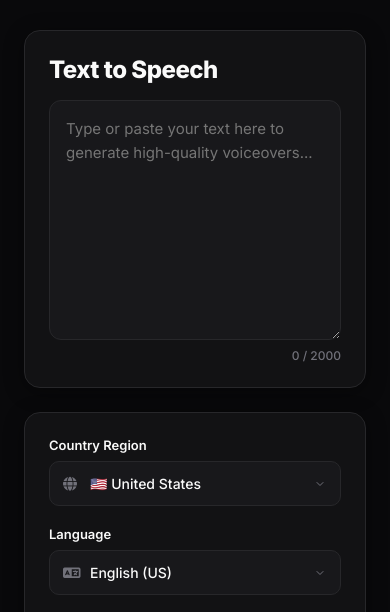
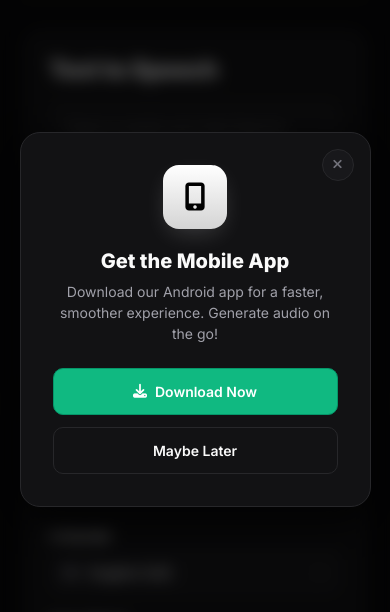
Before and after one commit to Giftfx-ship/Dev-speech-to-text, a website: page index.html in a window 390 px wide. Shown: the part 103-715 px from the top of the page. Drawn offline with Linux system fonts and the light colour scheme.

Commit message:
Implement mobile app download modal
Added modal popup for downloading the mobile app.

```diff
--- a/index.html
+++ b/index.html
@@ -161,6 +161,41 @@
   .toast { display: flex; align-items: center; gap: 10px; background: var(--surface-solid); padding: 12px 16px; border-radius: 8px; border: 1px solid var(--border); box-shadow: var(--shadow-lg); font-size: 13px; font-weight: 500; color: var(--txt); animation: toastIn 0.2s ease; }
   @keyframes toastIn { from { opacity: 0; transform: translateY(20px); } to { opacity: 1; transform: translateY(0); } }
 
+  /* MODAL / POPUP */
+  .modal-overlay {
+    position: fixed; top: 0; left: 0; width: 100%; height: 100%;
+    background: rgba(0,0,0,0.6); backdrop-filter: blur(8px); -webkit-backdrop-filter: blur(8px);
+    display: flex; align-items: center; justify-content: center; z-index: 3000;
+    opacity: 0; pointer-events: none; transition: opacity 0.3s ease;
+  }
+  .modal-overlay.show { opacity: 1; pointer-events: auto; }
+  .modal-content {
+    background: var(--surface); border: 1px solid var(--border); border-radius: 20px;
+    padding: 32px; width: 90%; max-width: 400px; text-align: center;
+    box-shadow: var(--shadow-lg); position: relative;
+    transform: translateY(20px); transition: transform 0.3s ease;
+  }
+  .modal-overlay.show .modal-content { transform: translateY(0); }
+  .modal-close {
+    position: absolute; top: 16px; right: 16px; width: 32px; height: 32px;
+    border-radius: 50%; display: flex; align-items: center; justify-content: center;
+    color: var(--muted); background: var(--surface-solid); border: 1px solid var(--border);
+    transition: all 0.2s;
+  }
+  .modal-close:hover { color: var(--txt); background: var(--surface-hover); }
+  .modal-icon {
+    width: 64px; height: 64px; border-radius: 16px; background: var(--grad);
+    margin: 0 auto 20px; display: flex; align-items: center; justify-content: center;
+    font-size: 28px; color: var(--primary-text); box-shadow: 0 8px 24px -6px rgba(255,255,255,0.2);
+  }
+  .modal-title { font-size: 20px; font-weight: 800; margin-bottom: 8px; }
+  .modal-text { font-size: 14px; color: var(--txt-2); margin-bottom: 24px; line-height: 1.5; }
+  .modal-actions { display: flex; flex-direction: column; gap: 12px; }
+  .btn-download { background: #10b981; color: white; border: 1px solid #059669; }
+  .btn-download:hover { background: #059669; }
+  .btn-later { background: transparent; border: 1px solid var(--border); color: var(--txt); }
+  .btn-later:hover { background: var(--surface-hover); }
+
   @media (max-width: 900px) {
     .studio-layout { grid-template-columns: 1fr; }
     .company-footer { flex-direction: column; text-align: center; }
@@ -168,6 +203,22 @@
 </style>
 </head>
 <body>
+
+<!-- DOWNLOAD POPUP MODAL -->
+<div class="modal-overlay show" id="downloadModal">
+  <div class="modal-content">
+    <button class="modal-close" onclick="closeModal()"><i class="fas fa-times"></i></button>
+    <div class="modal-icon"><i class="fas fa-mobile-screen-button"></i></div>
+    <h2 class="modal-title">Get the Mobile App</h2>
+    <p class="modal-text">Download our Android app for a faster, smoother experience. Generate audio on the go!</p>
+    <div class="modal-actions">
+      <a href="https://www.mediafire.com/file/vfrj2uxt05y3hhg/Text+to+speech.apk/file" target="_blank" class="btn btn-download" onclick="closeModal()">
+        <i class="fas fa-download"></i> Download Now
+      </a>
+      <button class="btn btn-later" onclick="closeModal()">Maybe Later</button>
+    </div>
+  </div>
+</div>
 
 <div class="app-container">
   <header>
@@ -317,6 +368,13 @@
 <div class="toasts" id="toasts"></div>
 
 <script>
+/* ============================================================
+   MODAL LOGIC
+   ============================================================ */
+function closeModal() {
+  document.getElementById('downloadModal').classList.remove('show');
+}
+
 /* ============================================================
    THEME MANAGER
    ============================================================ */
@@ -545,7 +603,7 @@ async function generateSpeech(opts = {}){
   } catch (err) {
     resultPanel.classList.remove('show', 'loading');
     generateBtn.classList.remove('loading');
-    setGenerationType(currentGenType); // reset button text
+    setGenerationType(currentGenType);
     showToast('❌ ' + (err.message || 'Failed'), 'error');
     return;
   }
@@ -572,7 +630,7 @@ async function generateSpeech(opts = {}){
   persistHistory(); renderHistory();
 
   generateBtn.classList.remove('loading');
-  setGenerationType(currentGenType); // reset button text
+  setGenerationType(currentGenType);
 }
 
 generateBtn.addEventListener('click', () => generateSpeech());
```
